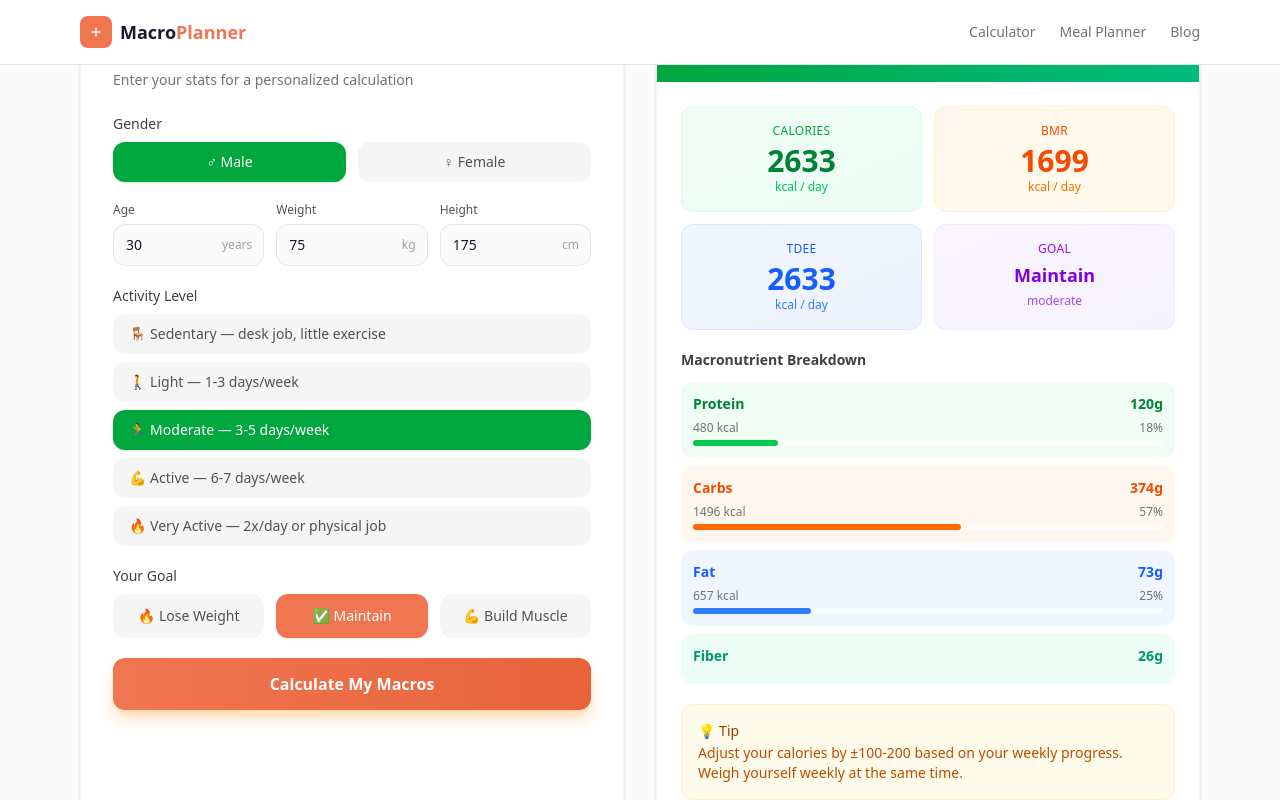
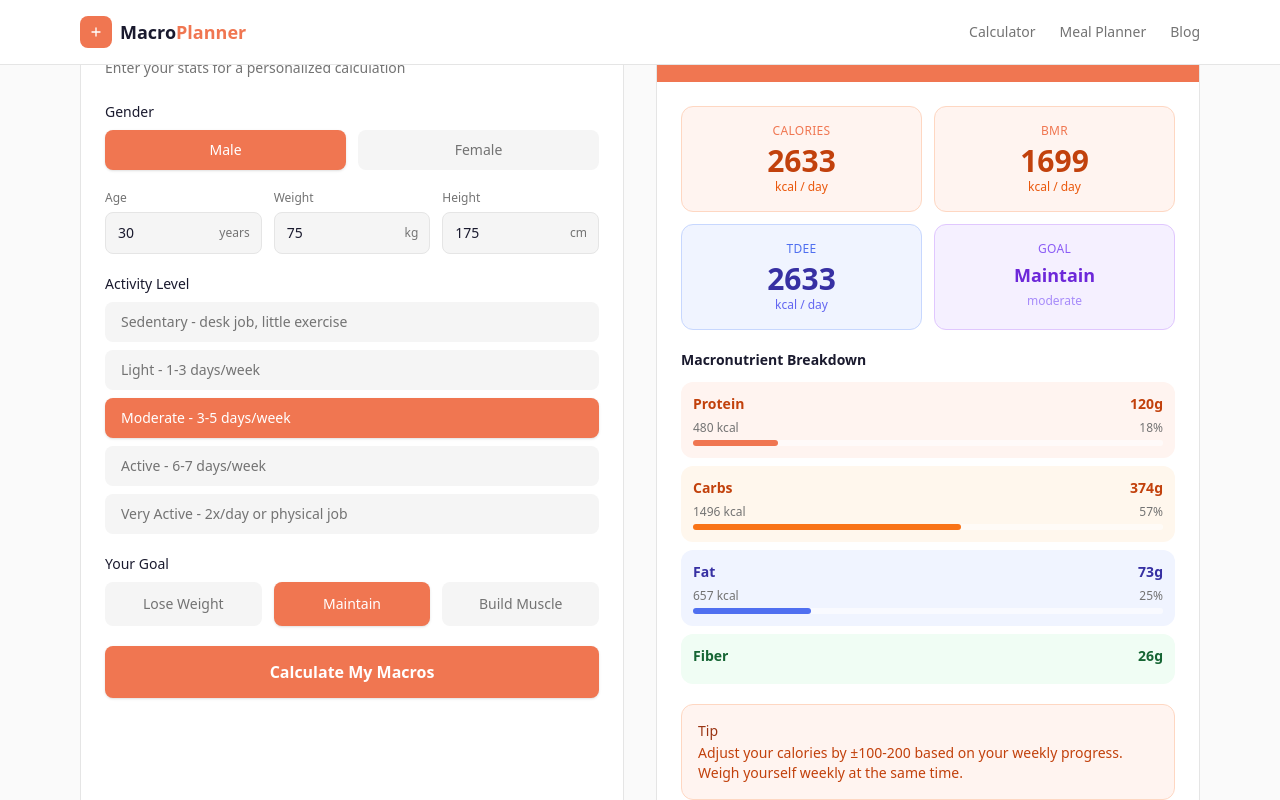
Before and after one commit to eelbaraka/macro-planner, a Next.js app: page / in a window 1280 px wide. Both pictures are taken after a click on the button "Calculate My Macros". Shown: the part 670-1470 px from the top of the page. Built offline with nearby package versions, Linux system fonts and the light colour scheme.

Commit message:
Full orange redesign: all green removed, all emojis replaced with SVG icons

```diff
--- a/src/components/macro-calculator.tsx
+++ b/src/components/macro-calculator.tsx
@@ -27,28 +27,28 @@ export function MacroCalculator() {
   return (
     <div className="grid lg:grid-cols-2 gap-8">
       {/* Left: Input Form */}
-      <div className="bg-white rounded-2xl shadow-sm border border-neutral-100 p-6 md:p-8">
+      <div className="bg-white rounded-xl border border-[#e5e5e5] p-6">
         <div className="mb-6">
-          <h2 className="text-2xl font-bold text-neutral-800">Your Details</h2>
-          <p className="text-neutral-500 text-sm mt-1">Enter your stats for a personalized calculation</p>
+          <h2 className="text-xl font-bold text-[#1a1a2e]">Your Details</h2>
+          <p className="text-[#737373] text-sm mt-1">Enter your stats for a personalized calculation</p>
         </div>
 
         <div className="space-y-5">
           {/* Gender */}
           <div>
-            <label className="block text-sm font-medium text-neutral-700 mb-2">Gender</label>
+            <label className="block text-sm font-medium text-[#1a1a2e] mb-2">Gender</label>
             <div className="flex gap-3">
               {["male", "female"].map((g) => (
                 <button
                   key={g}
                   onClick={() => setInputs({ ...inputs, gender: g as "male" | "female" })}
-                  className={`flex-1 py-2.5 px-4 rounded-xl text-sm font-medium transition-all ${
+                  className={`flex-1 py-2.5 px-4 rounded-lg text-sm font-medium transition-all ${
                     inputs.gender === g
-                      ? "bg-green-600 text-white shadow-sm"
-                      : "bg-neutral-100 text-neutral-600 hover:bg-neutral-200"
+                      ? "bg-[#f07651] text-white shadow-sm"
+                      : "bg-[#f5f5f5] text-[#737373] hover:bg-[#e5e5e5]"
                   }`}
                 >
-                  {g === "male" ? "♂ Male" : "♀ Female"}
+                  {g === "male" ? "Male" : "Female"}
                 </button>
               ))}
             </div>
@@ -62,7 +62,7 @@ export function MacroCalculator() {
               { id: "height", label: "Height", min: 100, max: 250, value: inputs.height, unit: "cm" },
             ].map((f) => (
               <div key={f.id}>
-                <label className="block text-xs font-medium text-neutral-600 mb-1.5">{f.label}</label>
+                <label className="block text-xs font-medium text-[#737373] mb-1.5">{f.label}</label>
                 <div className="relative">
                   <input
                     type="number"
@@ -71,9 +71,9 @@ export function MacroCalculator() {
                     step={f.step || 1}
                     value={f.value}
                     onChange={(e) => setInputs({ ...inputs, [f.id]: Number(e.target.value) })}
-                    className="w-full px-3 py-2.5 bg-neutral-50 border border-neutral-200 rounded-xl text-sm font-medium focus:outline-none focus:ring-2 focus:ring-green-500 focus:border-transparent transition-all"
+                    className="w-full px-3 py-2.5 bg-[#f5f5f5] border border-[#e5e5e5] rounded-lg text-sm font-medium focus:outline-none focus:ring-2 focus:ring-[#f07651] focus:border-transparent transition-all"
                   />
-                  <span className="absolute right-3 top-1/2 -translate-y-1/2 text-xs text-neutral-400">{f.unit}</span>
+                  <span className="absolute right-3 top-1/2 -translate-y-1/2 text-xs text-[#737373]">{f.unit}</span>
                 </div>
               </div>
             ))}
@@ -81,23 +81,23 @@ export function MacroCalculator() {
 
           {/* Activity Level */}
           <div>
-            <label className="block text-sm font-medium text-neutral-700 mb-2">Activity Level</label>
+            <label className="block text-sm font-medium text-[#1a1a2e] mb-2">Activity Level</label>
             <div className="grid grid-cols-1 gap-2">
               {(["sedentary", "light", "moderate", "active", "very-active"] as ActivityLevel[]).map((level) => (
                 <button
                   key={level}
                   onClick={() => setInputs({ ...inputs, activityLevel: level })}
-                  className={`text-left px-4 py-2.5 rounded-xl text-sm transition-all ${
+                  className={`text-left px-4 py-2.5 rounded-lg text-sm transition-all ${
                     inputs.activityLevel === level
-                      ? "bg-green-600 text-white shadow-sm"
-                      : "bg-neutral-100 text-neutral-600 hover:bg-neutral-200"
+                      ? "bg-[#f07651] text-white shadow-sm"
+                      : "bg-[#f5f5f5] text-[#737373] hover:bg-[#e5e5e5]"
                   }`}
                 >
-                  {level === "sedentary" && "🪑 Sedentary — desk job, little exercise"}
-                  {level === "light" && "🚶 Light — 1-3 days/week"}
-                  {level === "moderate" && "🏃 Moderate — 3-5 days/week"}
-                  {level === "active" && "💪 Active — 6-7 days/week"}
-                  {level === "very-active" && "🔥 Very Active — 2x/day or physical job"}
+                  {level === "sedentary" && "Sedentary - desk job, little exercise"}
+                  {level === "light" && "Light - 1-3 days/week"}
+                  {level === "moderate" && "Moderate - 3-5 days/week"}
+                  {level === "active" && "Active - 6-7 days/week"}
+                  {level === "very-active" && "Very Active - 2x/day or physical job"}
                 </button>
               ))}
             </div>
@@ -105,23 +105,23 @@ export function MacroCalculator() {
 
           {/* Goal */}
           <div>
-            <label className="block text-sm font-medium text-neutral-700 mb-2">Your Goal</label>
+            <label className="block text-sm font-medium text-[#1a1a2e] mb-2">Your Goal</label>
             <div className="grid grid-cols-3 gap-3">
               {[
-                { key: "lose", label: "🔥 Lose Weight" },
-                { key: "maintain", label: "✅ Maintain" },
-                { key: "gain", label: "💪 Build Muscle" },
+                { key: "lose", label: "Lose Weight" },
+                { key: "maintain", label: "Maintain" },
+                { key: "gain", label: "Build Muscle" },
               ].map((g) => (
                 <button
                   key={g.key}
                   onClick={() => setInputs({ ...inputs, goal: g.key as "lose" | "maintain" | "gain" })}
-                  className={`py-3 px-2 rounded-xl text-sm font-medium transition-all ${
+                  className={`py-3 px-2 rounded-lg text-sm font-medium transition-all ${
                     inputs.goal === g.key
                       ? "bg-[#f07651] text-white shadow-sm"
-                      : "bg-neutral-100 text-neutral-600 hover:bg-neutral-200"
+                      : "bg-[#f5f5f5] text-[#737373] hover:bg-[#e5e5e5]"
                   }`}
                 >
-                  {g.key === "lose" ? "🔥 Lose Weight" : g.key === "maintain" ? "✅ Maintain" : "💪 Build Muscle"}
+                  {g.label}
                 </button>
               ))}
             </div>
@@ -129,7 +129,7 @@ export function MacroCalculator() {
 
           <button
             onClick={handleCalculate}
-            className="w-full py-3.5 bg-gradient-to-r from-[#f07651] to-[#e8633a] text-white rounded-xl font-semibold text-base hover:from-[#e0633a] hover:to-[#d4532a] transition-all shadow-lg shadow-orange-200 hover:shadow-xl active:scale-[0.98]"
+            className="w-full py-3.5 bg-[#f07651] text-white rounded-lg font-semibold text-base hover:bg-[#e0633a] transition-all shadow-sm hover:shadow-md active:scale-[0.98]"
           >
             Calculate My Macros
           </button>
@@ -139,15 +139,15 @@ export function MacroCalculator() {
       {/* Right: Results */}
       <div id="results">
         {!calculated ? (
-          <div className="bg-white rounded-2xl shadow-sm border border-neutral-100 p-6 md:p-8 h-full flex items-center justify-center">
+          <div className="bg-white rounded-xl border border-[#e5e5e5] p-6 h-full flex items-center justify-center">
             <div className="text-center">
-              <div className="w-16 h-16 mx-auto mb-4 bg-neutral-100 rounded-2xl flex items-center justify-center">
-                <svg className="w-8 h-8 text-neutral-400" fill="none" viewBox="0 0 24 24" stroke="currentColor">
+              <div className="w-16 h-16 mx-auto mb-4 bg-[#f5f5f5] rounded-xl flex items-center justify-center">
+                <svg className="w-8 h-8 text-[#737373]" fill="none" viewBox="0 0 24 24" stroke="currentColor">
                   <path strokeLinecap="round" strokeLinejoin="round" strokeWidth={1.5} d="M9 19v-6a2 2 0 00-2-2H5a2 2 0 00-2 2v6a2 2 0 002 2h2a2 2 0 002-2zm0 0V9a2 2 0 012-2h2a2 2 0 012 2v10m-6 0a2 2 0 002 2h2a2 2 0 002-2m0 0V5a2 2 0 012-2h2a2 2 0 012 2v14a2 2 0 01-2 2h-2a2 2 0 01-2-2z" />
                 </svg>
               </div>
-              <p className="text-neutral-500 font-medium">Enter your details</p>
-              <p className="text-sm text-neutral-400 mt-1">Your personalized macros will appear here</p>
+              <p className="text-[#737373] font-medium">Enter your details</p>
+              <p className="text-sm text-[#a3a3a3] mt-1">Your personalized macros will appear here</p>
             </div>
           </div>
         ) : results ? (
--- a/src/components/macro-results.tsx
+++ b/src/components/macro-results.tsx
@@ -9,47 +9,44 @@ interface Props {
 
 export function MacroResults({ results, inputs }: Props) {
   return (
-    <div className="bg-white rounded-2xl shadow-sm border border-neutral-100 overflow-hidden">
-      {/* Header */}
-      <div className="bg-gradient-to-r from-green-600 to-emerald-500 px-6 py-4">
-        <h3 className="text-white font-bold text-lg">📊 Your Daily Macros</h3>
-        <p className="text-green-100 text-sm">Based on your personal stats and goals</p>
+    <div className="bg-white rounded-xl border border-[#e5e5e5] overflow-hidden">
+      <div className="bg-[#f07651] px-6 py-4">
+        <h3 className="text-white font-bold text-lg">Your Daily Macros</h3>
+        <p className="text-white/80 text-sm">Based on your personal stats and goals</p>
       </div>
 
       <div className="p-6 space-y-5">
-        {/* Quick Stats Grid */}
         <div className="grid grid-cols-2 gap-3">
-          <div className="bg-gradient-to-br from-green-50 to-emerald-50 rounded-xl p-4 text-center border border-green-100">
-            <p className="text-xs text-green-600 font-medium uppercase tracking-wide mb-1">Calories</p>
-            <p className="text-3xl font-bold text-green-700">{results.targetCalories}</p>
-            <p className="text-xs text-green-500">kcal / day</p>
+          <div className="bg-[#fff4f0] rounded-xl p-4 text-center border border-[#fed7c2]">
+            <p className="text-xs text-[#f07651] font-medium uppercase tracking-wide mb-1">Calories</p>
+            <p className="text-3xl font-bold text-[#c2410c]">{results.targetCalories}</p>
+            <p className="text-xs text-[#ea580c]">kcal / day</p>
           </div>
-          <div className="bg-gradient-to-br from-orange-50 to-amber-50 rounded-xl p-4 text-center border border-orange-100">
-            <p className="text-xs text-orange-600 font-medium uppercase tracking-wide mb-1">BMR</p>
-            <p className="text-3xl font-bold text-orange-600">{results.bmr}</p>
-            <p className="text-xs text-orange-500">kcal / day</p>
+          <div className="bg-[#fff4f0] rounded-xl p-4 text-center border border-[#fed7c2]">
+            <p className="text-xs text-[#f07651] font-medium uppercase tracking-wide mb-1">BMR</p>
+            <p className="text-3xl font-bold text-[#c2410c]">{results.bmr}</p>
+            <p className="text-xs text-[#ea580c]">kcal / day</p>
           </div>
-          <div className="bg-gradient-to-br from-blue-50 to-indigo-50 rounded-xl p-4 text-center border border-blue-100">
-            <p className="text-xs text-blue-600 font-medium uppercase tracking-wide mb-1">TDEE</p>
-            <p className="text-3xl font-bold text-blue-600">{results.tdee}</p>
-            <p className="text-xs text-blue-500">kcal / day</p>
+          <div className="bg-[#f0f4ff] rounded-xl p-4 text-center border border-[#c7d7fe]">
+            <p className="text-xs text-[#4f6ff0] font-medium uppercase tracking-wide mb-1">TDEE</p>
+            <p className="text-3xl font-bold text-[#3730a3]">{results.tdee}</p>
+            <p className="text-xs text-[#6366f1]">kcal / day</p>
           </div>
-          <div className="bg-gradient-to-br from-purple-50 to-violet-50 rounded-xl p-4 text-center border border-purple-100">
-            <p className="text-xs text-purple-600 font-medium uppercase tracking-wide mb-1">Goal</p>
-            <p className="text-lg font-bold text-purple-700 capitalize">{inputs.goal}</p>
-            <p className="text-xs text-purple-500 text-center mt-1">{inputs.activityLevel.replace("-", " ") }</p>
+          <div className="bg-[#f5f0ff] rounded-xl p-4 text-center border border-[#e0c7fe]">
+            <p className="text-xs text-[#8b5cf6] font-medium uppercase tracking-wide mb-1">Goal</p>
+            <p className="text-lg font-bold text-[#6d28d9] capitalize">{inputs.goal}</p>
+            <p className="text-xs text-[#a78bfa] text-center mt-1">{inputs.activityLevel.replace("-", " ")}</p>
           </div>
         </div>
 
-        {/* Macros Breakdown */}
         <div>
-          <h4 className="text-sm font-semibold text-neutral-700 mb-3">Macronutrient Breakdown</h4>
+          <h4 className="text-sm font-semibold text-[#1a1a2e] mb-3">Macronutrient Breakdown</h4>
           <div className="space-y-2">
             {[
-              { label: "Protein", value: results.protein, unit: "g", cal: results.protein * 4, color: "green", bg: "bg-green-50", text: "text-green-700", bar: "bg-green-500" },
-              { label: "Carbs", value: results.carbs, unit: "g", cal: results.carbs * 4, color: "orange", bg: "bg-orange-50", text: "text-orange-600", bar: "bg-orange-500" },
-              { label: "Fat", value: results.fat, unit: "g", cal: results.fat * 9, color: "blue", bg: "bg-blue-50", text: "text-blue-600", bar: "bg-blue-500" },
-              { label: "Fiber", value: results.fiber, unit: "g", cal: 0, color: "emerald", bg: "bg-emerald-50", text: "text-emerald-600", bar: "bg-emerald-400" },
+              { label: "Protein", value: results.protein, unit: "g", cal: results.protein * 4, bg: "bg-[#fff4f0]", text: "text-[#c2410c]", bar: "bg-[#f07651]" },
+              { label: "Carbs", value: results.carbs, unit: "g", cal: results.carbs * 4, bg: "bg-[#fff7ed]", text: "text-[#c2410c]", bar: "bg-[#f97316]" },
+              { label: "Fat", value: results.fat, unit: "g", cal: results.fat * 9, bg: "bg-[#f0f4ff]", text: "text-[#3730a3]", bar: "bg-[#4f6ff0]" },
+              { label: "Fiber", value: results.fiber, unit: "g", cal: 0, bg: "bg-[#f0fdf4]", text: "text-[#166534]", bar: "bg-[#22c55e]" },
             ].map((m) => {
               const pct = Math.round((m.cal / results.targetCalories) * 100);
               return (
@@ -60,7 +57,7 @@ export function MacroResults({ results, inputs }: Props) {
                   </div>
                   {m.cal > 0 && (
                     <>
-                      <div className="flex items-center justify-between text-xs text-neutral-500 mb-1">
+                      <div className="flex items-center justify-between text-xs text-[#737373] mb-1">
                         <span>{m.cal} kcal</span>
                         <span>{pct}%</span>
                       </div>
@@ -75,10 +72,9 @@ export function MacroResults({ results, inputs }: Props) {
           </div>
         </div>
 
-        {/* Tip */}
-        <div className="bg-amber-50 border border-amber-100 rounded-xl p-4 text-sm text-amber-800">
-          <p className="font-medium mb-0.5">💡 Tip</p>
-          <p className="text-amber-700">Adjust your calories by ±100-200 based on your weekly progress. Weigh yourself weekly at the same time.</p>
+        <div className="bg-[#fff4f0] border border-[#fed7c2] rounded-xl p-4 text-sm text-[#9a3412]">
+          <p className="font-medium mb-0.5">Tip</p>
+          <p className="text-[#c2410c]">Adjust your calories by ±100-200 based on your weekly progress. Weigh yourself weekly at the same time.</p>
         </div>
       </div>
     </div>
--- a/src/components/site-footer.tsx
+++ b/src/components/site-footer.tsx
@@ -6,7 +6,7 @@ export function SiteFooter() {
       <div className="container mx-auto px-4">
         <div className="grid grid-cols-1 md:grid-cols-4 gap-10">
           <div className="space-y-3">
-            <h3 className="font-bold text-xl text-white">Macro<span className="text-green-400">Planner</span></h3>
+            <h3 className="font-bold text-xl text-white">Macro<span className="text-[#f07651]">Planner</span></h3>
             <p className="text-sm text-neutral-400 leading-relaxed max-w-xs">
               Free macro calculator and meal planner to help you reach your fitness goals.
               Used by thousands to lose weight, build muscle, and eat better.
@@ -15,17 +15,17 @@ export function SiteFooter() {
           <div>
             <h4 className="font-semibold text-sm text-white uppercase tracking-wider mb-4">Tools</h4>
             <ul className="space-y-3 text-sm">
-              <li><Link href="/" className="text-neutral-400 hover:text-green-400 transition-colors duration-200">Macro Calculator</Link></li>
-              <li><Link href="/meal-planner" className="text-neutral-400 hover:text-green-400 transition-colors duration-200">Meal Planner</Link></li>
-              <li><Link href="/blog" className="text-neutral-400 hover:text-green-400 transition-colors duration-200">Blog</Link></li>
+              <li><Link href="/" className="text-neutral-400 hover:text-[#f07651] transition-colors duration-200">Macro Calculator</Link></li>
+              <li><Link href="/meal-planner" className="text-neutral-400 hover:text-[#f07651] transition-colors duration-200">Meal Planner</Link></li>
+              <li><Link href="/blog" className="text-neutral-400 hover:text-[#f07651] transition-colors duration-200">Blog</Link></li>
             </ul>
           </div>
           <div>
             <h4 className="font-semibold text-sm text-white uppercase tracking-wider mb-4">Latest Articles</h4>
             <ul className="space-y-3 text-sm">
-              <li><Link href="/blog/high-protein-breakfast-recipes" className="text-neutral-400 hover:text-green-400 transition-colors duration-200">High Protein Breakfast</Link></li>
-              <li><Link href="/blog/calorie-deficit-meal-prep" className="text-neutral-400 hover:text-green-400 transition-colors duration-200">Calorie Deficit Meal Prep</Link></li>
-              <li><Link href="/blog/how-to-count-macros-beginners" className="text-neutral-400 hover:text-green-400 transition-colors duration-200">How to Count Macros</Link></li>
+              <li><Link href="/blog/high-protein-breakfast-recipes" className="text-neutral-400 hover:text-[#f07651] transition-colors duration-200">High Protein Breakfast</Link></li>
+              <li><Link href="/blog/calorie-deficit-meal-prep" className="text-neutral-400 hover:text-[#f07651] transition-colors duration-200">Calorie Deficit Meal Prep</Link></li>
+              <li><Link href="/blog/how-to-count-macros-beginners" className="text-neutral-400 hover:text-[#f07651] transition-colors duration-200">How to Count Macros</Link></li>
             </ul>
           </div>
           <div>
```
Also changed, not shown: src/components/meal-plan-section.tsx (+27 -34 lines).
